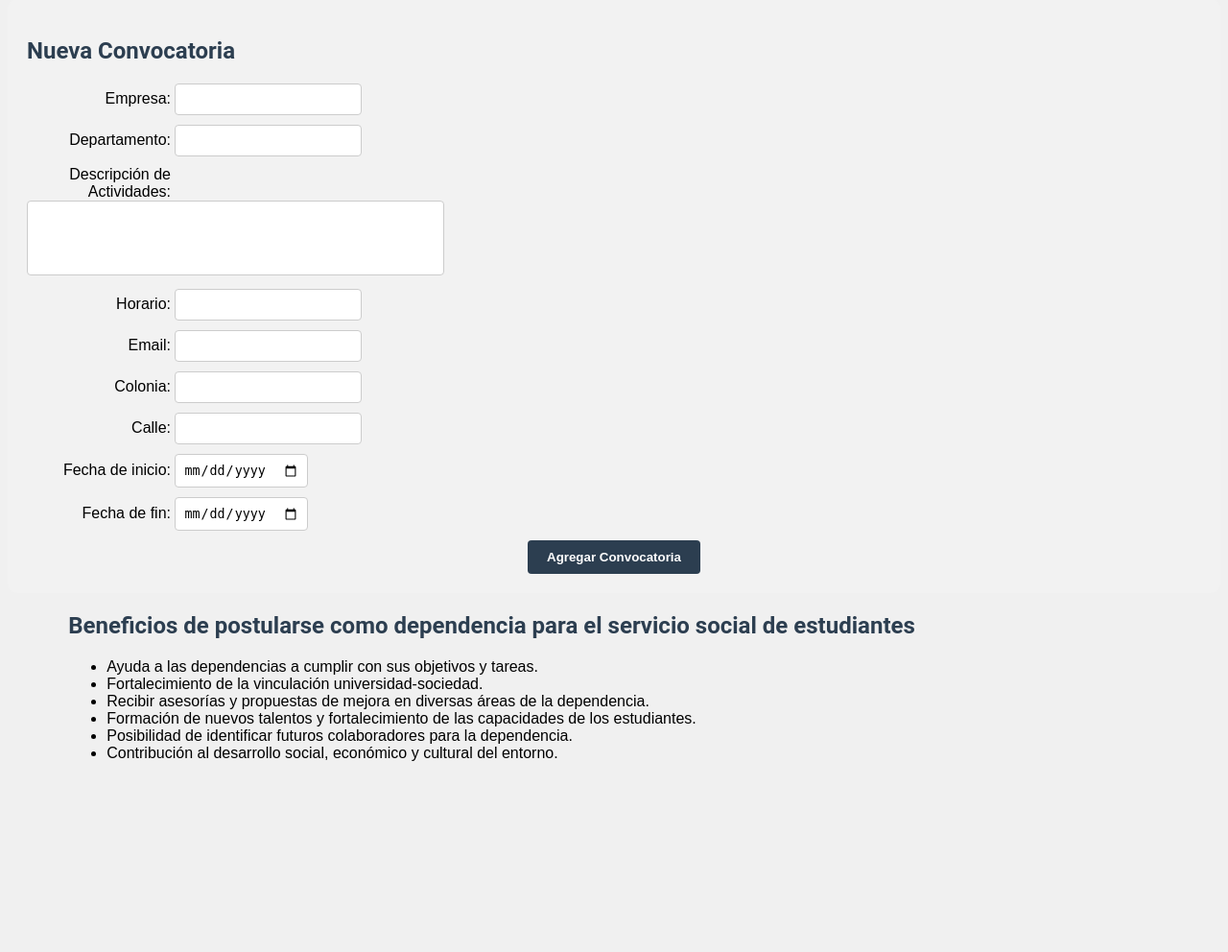
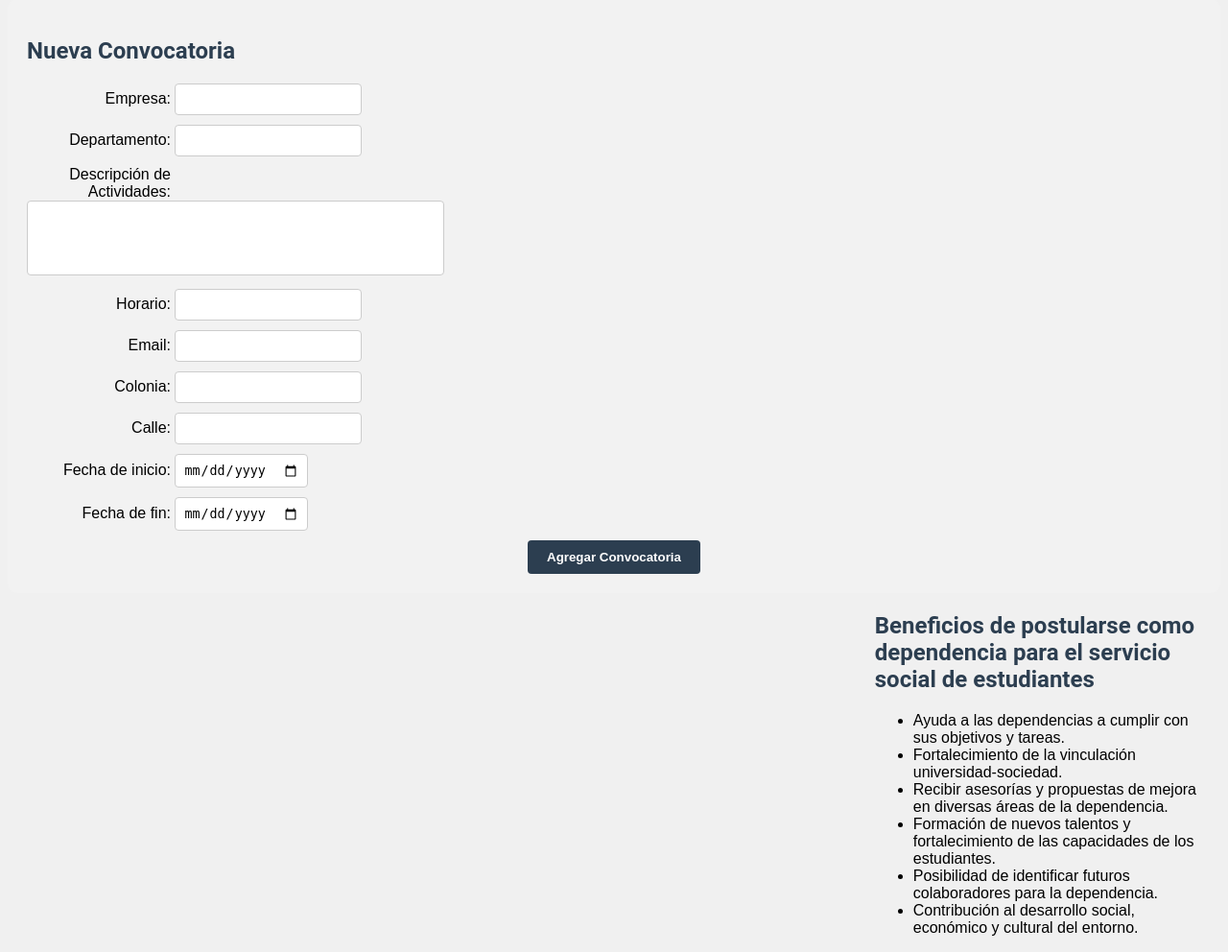
Before and after one commit to AngelDavidLA03/ProyectoFinal, a PHP site: page /convocatoria.php in a window 1280 px wide. Shown: the part 168-1160 px from the top of the page at 96% size. Before the commit the page ends 961 px from the top, so only its background shows below. Run offline with PHP 8.4, Linux system fonts and the light colour scheme.

Commit message:
Update convocatoria.php

```diff
--- a/convocatoria.php
+++ b/convocatoria.php
@@ -3,7 +3,16 @@
 <head>
     <title>Nueva Convocatoria</title>
     <link rel="stylesheet" type="text/css" href="estiloconvocatoria.css">
+
+
+	<style>
+    aside {
+        float: right;
+        max-width: 30%;
+    }
+</style>
 </head>
+
 <body>
 
 <header>
```
